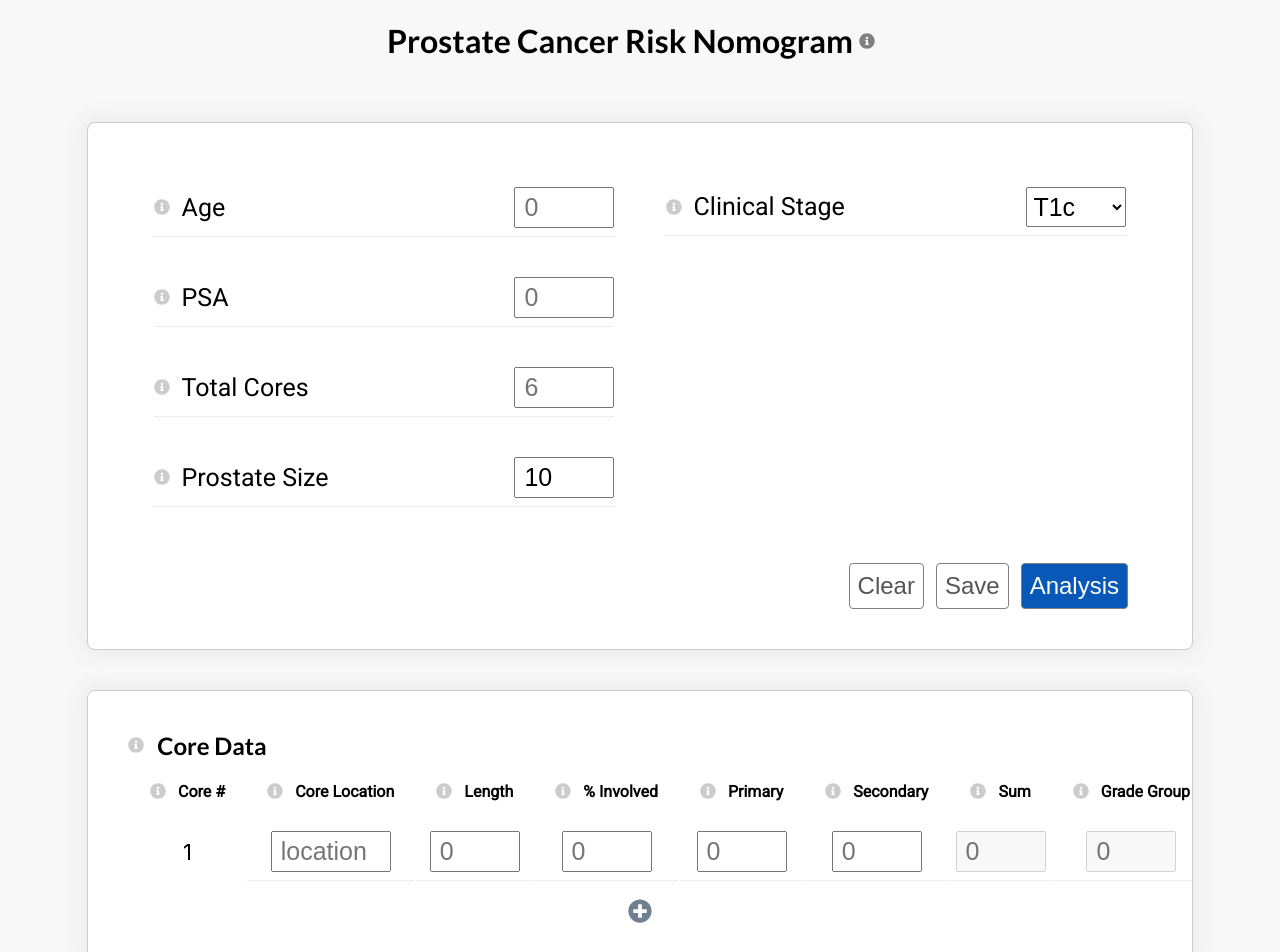
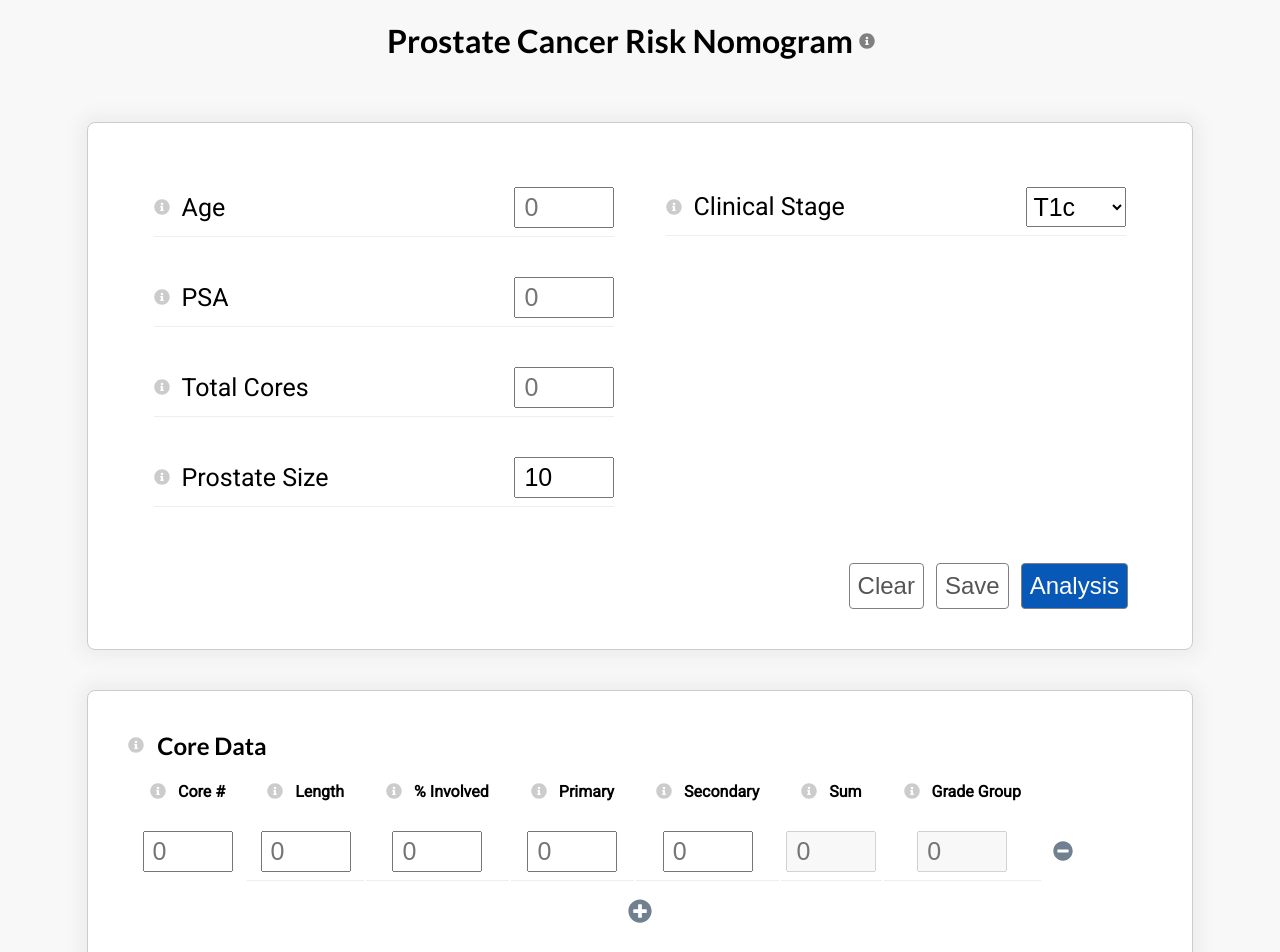
Before and after one commit to vidman22/nccn-risk-calculator, a React (Create React App) app: page / in a window 1280 px wide. Shown: the top 952 px of the page. Built offline with nearby package versions, Linux system fonts and the light colour scheme; what @react-pdf/renderer would draw is missing.

Commit message:
remove location

```diff
--- a/src/containers/CoreDataTable/CoreDataTable.tsx
+++ b/src/containers/CoreDataTable/CoreDataTable.tsx
@@ -107,9 +107,6 @@ export default function CoreDataTable({ addCore, removeCore, setCores, cores, se
                 <tbody className="CoreDataBody">
                     {cores && cores.map((core, rowIndex) =>
                     (<tr key={rowIndex} className="CoreRow">
-                        <td className="CoreCell">
-                            <span>{rowIndex + 1}</span>
-                        </td>
                         {Object.keys(core).map((k, index) => {
                             const obj = core[k as keyof CoreData];
                             return (
@@ -120,7 +117,6 @@ export default function CoreDataTable({ addCore, removeCore, setCores, cores, se
                                     {obj.validation.msg && <p>{obj.validation.msg}</p>}
                                     <input
                                         className={["FormInput", (!obj.validation.valid && obj.validation.touched) && "CoreValidationError"].join(" ")}
-                                        style={k === "coreID" ? {width: "100px"} : {}}
                                         name={k}
                                         disabled={obj.disabled}
                                         min={obj.min || '0'}
--- a/src/data/coreData.ts
+++ b/src/data/coreData.ts
@@ -41,7 +41,7 @@ export const coreData = {
         },
         min: '',
         max: '',
-        placeholder: "location",
+        placeholder: '0',
         disabled: false,
     },
     length: {
@@ -144,7 +144,6 @@ export const coreData = {
 
 export const coreHeaders = [
     { name: 'Core #', description: 'The core\'s number' },
-    { name: 'Core Location', description: 'Identifier corresponding to the location of the core, not needed for calculation' },
     { name: 'Length', description: 'The length of the core in millimeters' },
     { name: '% Involved', description: 'The percentage of the core that shows abnormality' },
     { name: 'Primary', description: 'This is the Gleason Primary score of the core' },
--- a/src/data/formData.ts
+++ b/src/data/formData.ts
@@ -87,8 +87,8 @@ export const formData = {
         label: "Total Cores",
         min: '6',
         max: '50',
-        placeholder: "6",
-        description: "Input the total number of cores extracted in the biopsy, min - 6",
+        placeholder: '0',
+        description: "Input the total number of cores extracted in the biopsy; the min value is 6.",
     },
     prostateSize: {
         value: '10',
```
